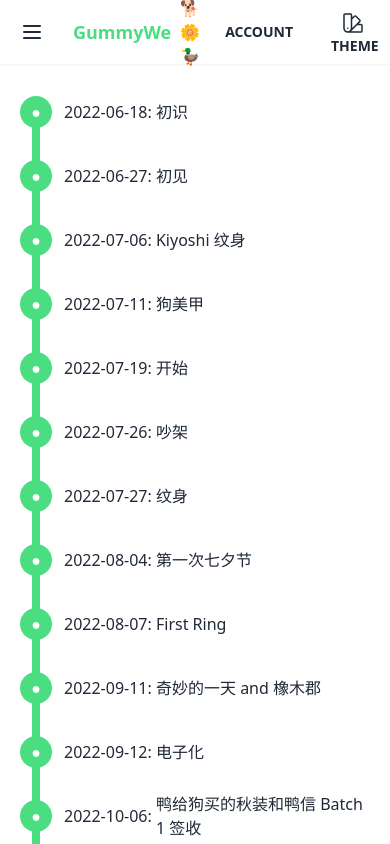
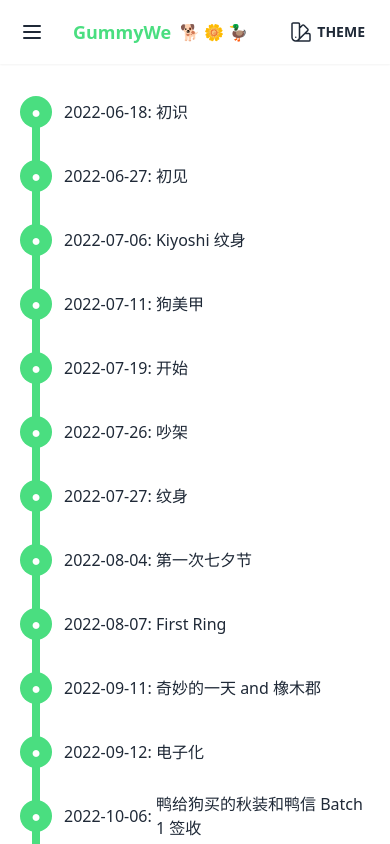
Before and after one commit to Kiyo5hi/gmwe, a Nuxt app in the folder client/: page /our-story in a window 390 px wide. Built offline with nearby package versions, Linux system fonts and the light colour scheme.

Commit message:
Keep account navigation in the responsive sidebar

```diff
--- a/client/components/AppNavbar.vue
+++ b/client/components/AppNavbar.vue
@@ -27,9 +27,6 @@
         </div>
       </div>
       <div>
-        <NuxtLink to="/account" class="btn btn-ghost">
-          Account
-        </NuxtLink>
         <ThemeSelector />
       </div>
     </nav>
```
